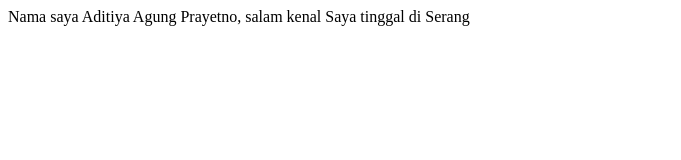
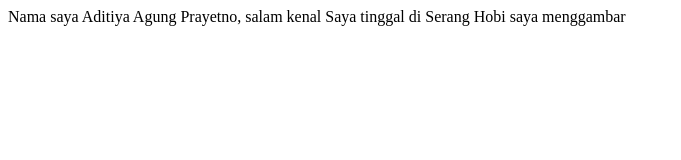
Before and after one commit to aditiya105/new-project-laravel, a plain HTML site: page index.html in a window 1280 px wide. Shown: the whole page, without its empty margins (0-681 px from the left). Drawn offline with Linux system fonts and the light colour scheme.

Commit message:
add hobi

```diff
--- a/index.html
+++ b/index.html
@@ -6,5 +6,7 @@
         Nama saya Aditiya Agung Prayetno, salam kenal
 
         Saya tinggal di Serang
+
+        Hobi saya menggambar
     </body>
 </html>
```
